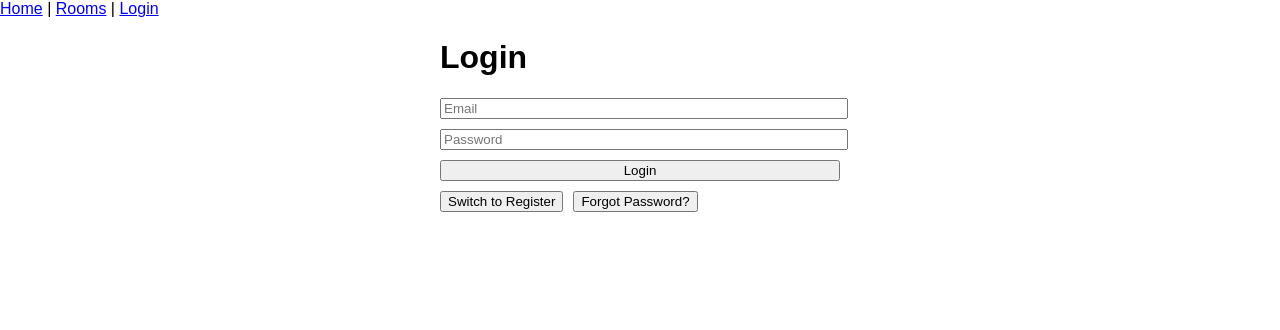
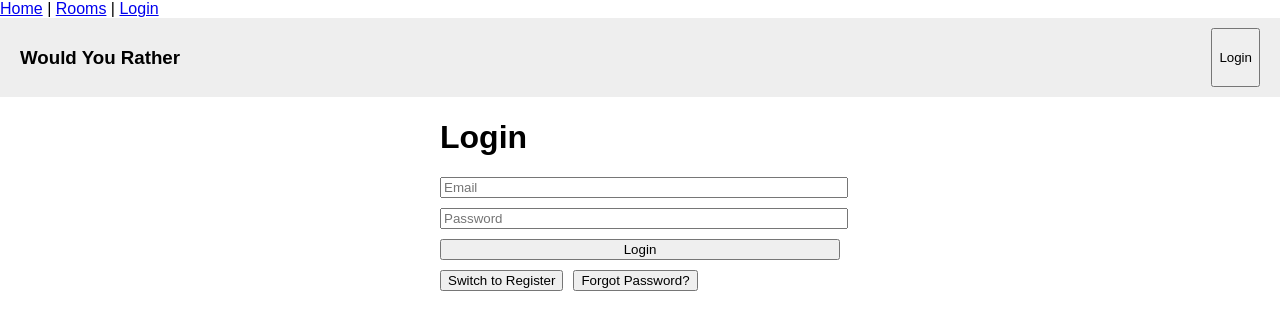
Before and after one commit to thefirsthero/couplesgames, a React (Vite) app in the folder CouplesGames/CouplesGames.UI/: page /auth in a window 1280 px wide. Shown: the top 330 px of the page. Built offline with nearby package versions, Linux system fonts and the light colour scheme; no server answers.

Commit message:
Added Navbar to top of screen

```diff
--- /dev/null
+++ b/CouplesGames/CouplesGames.UI/src/components/Navbar/Navbar.tsx
@@ -0,0 +1,33 @@
+import React from 'react';
+import { useAuth } from '../../hooks/useAuth';
+import { useNavigate } from 'react-router-dom';
+
+const Navbar: React.FC = () => {
+  const { user, logout } = useAuth();
+  const navigate = useNavigate();
+
+  const handleAuthAction = () => {
+    if (user) {
+      logout();
+    } else {
+      navigate('/auth');
+    }
+  };
+
+  return (
+    <nav style={{
+      display: 'flex',
+      justifyContent: 'space-between',
+      padding: '10px 20px',
+      background: '#eee'
+    }}>
+      <h3 onClick={() => navigate('/')} style={{ cursor: 'pointer' }}>Would You Rather</h3>
+
+      <button onClick={handleAuthAction}>
+        {user ? 'Logout' : 'Login'}
+      </button>
+    </nav>
+  );
+};
+
+export default Navbar;
--- a/CouplesGames/CouplesGames.UI/src/hooks/useAuth.ts
+++ b/CouplesGames/CouplesGames.UI/src/hooks/useAuth.ts
@@ -1,20 +1,21 @@
-import { useEffect, useState } from 'react';
-import { onAuthStateChanged } from 'firebase/auth';
-import type { User } from 'firebase/auth';
+import { useState, useEffect } from 'react';
+import { onAuthStateChanged, signOut, type User } from 'firebase/auth';
 import { auth } from './../lib/firebase';
 
-export function useAuth() {
+export const useAuth = () => {
   const [user, setUser] = useState<User | null>(null);
   const [loading, setLoading] = useState(true);
 
   useEffect(() => {
-    const unsubscribe = onAuthStateChanged(auth, (firebaseUser) => {
-      setUser(firebaseUser);
+    const unsubscribe = onAuthStateChanged(auth, (user) => {
+      setUser(user);
       setLoading(false);
     });
 
     return () => unsubscribe();
   }, []);
 
-  return { user, loading };
-}
+  const logout = () => signOut(auth);
+
+  return { user, loading, logout };
+};
--- a/CouplesGames/CouplesGames.UI/src/routes/AppRoutes.tsx
+++ b/CouplesGames/CouplesGames.UI/src/routes/AppRoutes.tsx
@@ -7,18 +7,17 @@ import AuthPage from './../features/auth/AuthPage';
 import MainLayout from './../layouts/MainLayout';
 import RegisterPage from '../features/auth/RegisterPage';
 import ForgotPasswordPage from '../features/auth/ForgotPasswordPage';
+import Navbar from '../components/Navbar/Navbar';
 
 const AppRoutes: React.FC = () => (
   <BrowserRouter>
     <MainLayout>
-    <Routes>
-  <Route path="/" element={<Home />} />
-  <Route path="/rooms" element={<RoomPage />} />
-  <Route path="/auth" element={<AuthPage />} />
-  <Route path="/register" element={<RegisterPage />} />
-  <Route path="/forgot-password" element={<ForgotPasswordPage />} />
-  <Route path="*" element={<NotFound />} />
-</Routes>
+    <Navbar />
+      <Routes>
+        <Route path="/auth" element={<AuthPage />} />
+        <Route path="/rooms" element={<RoomPage />} />
+        <Route path="/" element={<h1>Welcome Home</h1>} />
+      </Routes>
     </MainLayout>
   </BrowserRouter>
 );
```
